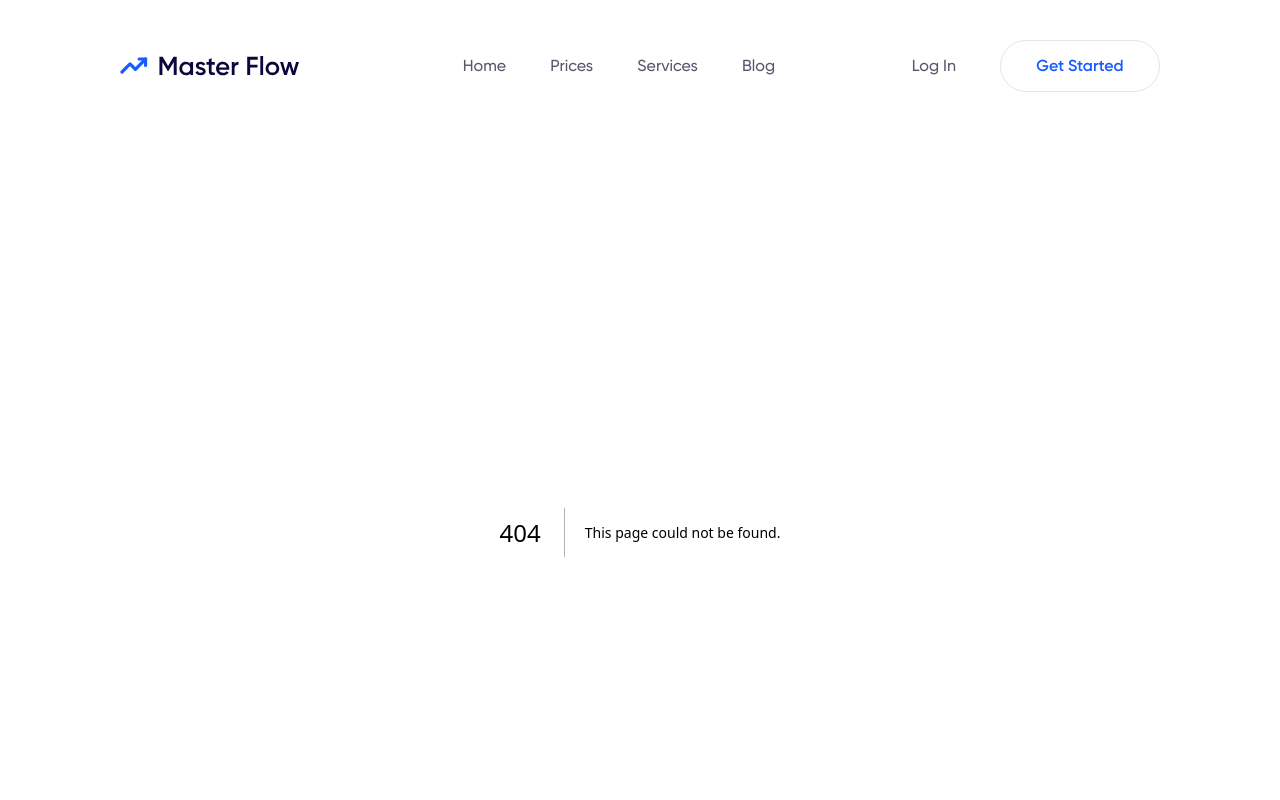
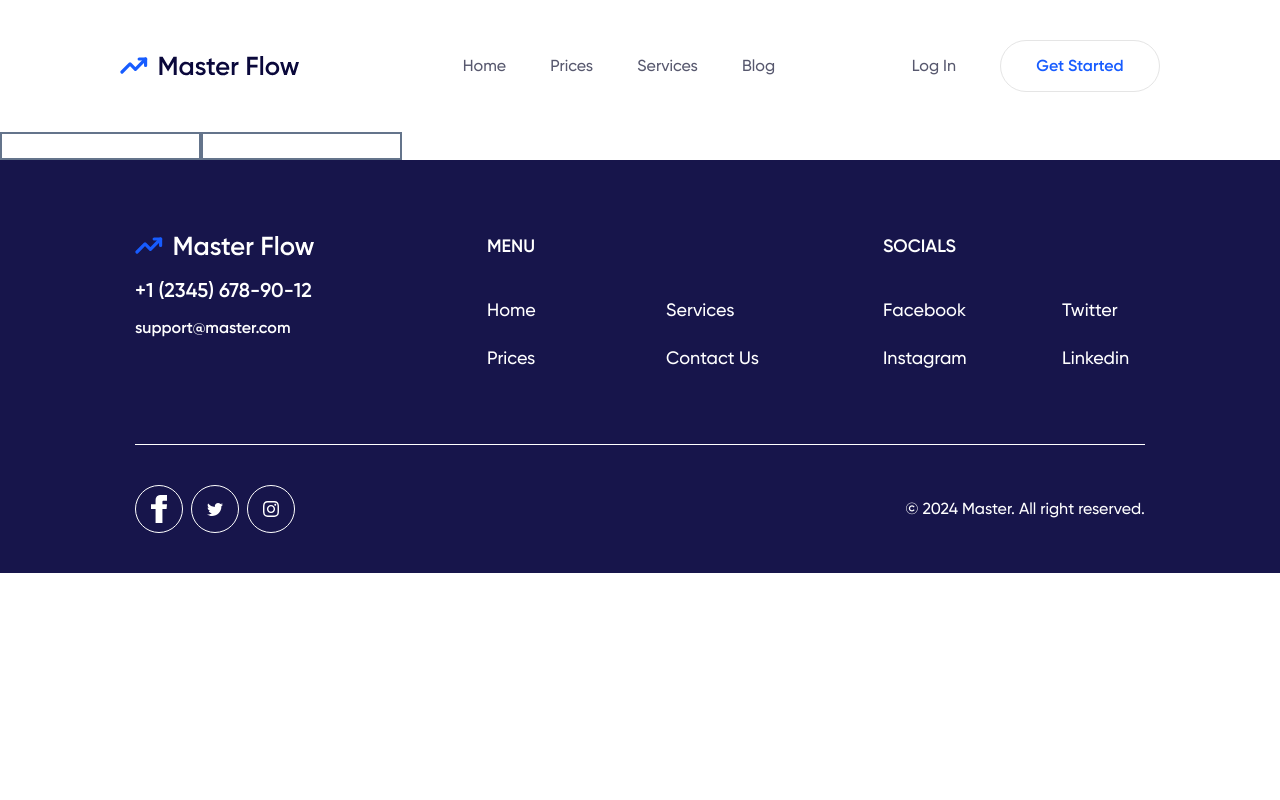
Before and after one commit to Slavinto/master-flow, a Next.js app: page /login in a window 1280 px wide. Before the commit this address had no page. Shown: the top 800 px of the page. Built offline with nearby package versions, Linux system fonts and the light colour scheme.

Commit message:
login feature initial commit

```diff
--- /dev/null
+++ b/src/app/api/auth/[...nextauth]/route.ts
@@ -0,0 +1,6 @@
+import nextAuth from "next-auth";
+import { authOptions } from "@/lib/auth";
+
+const handler = nextAuth(authOptions);
+
+export { handler as GET, handler as POST };
--- a/src/app/layout.tsx
+++ b/src/app/layout.tsx
@@ -1,6 +1,7 @@
+import "./globals.css";
 import type { Metadata } from "next";
-import "./globals.css";
 import { Footer, Navbar } from "@/components";
+import { SessionProvider } from "next-auth/react";
 
 export const metadata: Metadata = {
     // company name
--- /dev/null
+++ b/src/app/login/page.tsx
@@ -0,0 +1,19 @@
+import React from "react";
+
+const Login = async () => {
+    const loginUser = async (formData: FormData) => {
+        "use server";
+        console.log({ formData });
+    };
+
+    return (
+        <div>
+            <form action={loginUser}>
+                <input className='border-slate-500 border-2' name='login' />
+                <input className='border-slate-500 border-2' name='password' />
+            </form>
+        </div>
+    );
+};
+
+export default Login;
--- /dev/null
+++ b/src/lib/auth.ts
@@ -0,0 +1,10 @@
+import GoogleProvider from "next-auth/providers/google";
+
+export const authOptions = {
+    providers: [
+        GoogleProvider({
+            clientId: process.env.GOOGLE_CLIENT_ID || "",
+            clientSecret: process.env.GOOGLE_CLIENT_SECRET || "",
+        }),
+    ],
+};
```
Also changed, not shown: 1 other file (tests, documents, lock files or other folders).
